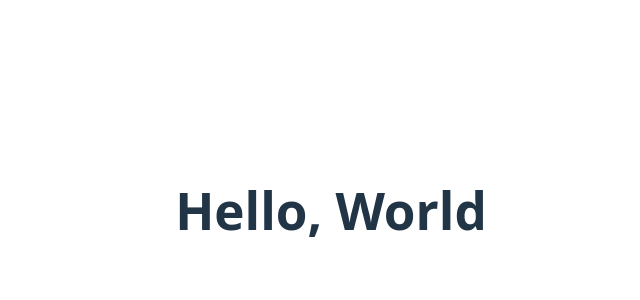
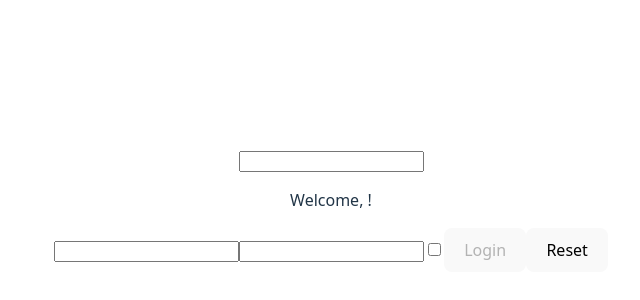
Before and after one commit to Gianki98/eserciziReact, a React (Vite) app in the folder primo-progetto/: page / in a window 1280 px wide. Shown: the part 190-490 px from the top of the page, without its empty margins (309-949 px from the left). Built offline with nearby package versions, Linux system fonts and the light colour scheme.

Commit message:
Caricato esercizio controlled form

```diff
--- a/primo-progetto/src/App.jsx
+++ b/primo-progetto/src/App.jsx
@@ -1,10 +1,16 @@
 import "./App.css";
-import Saluto from "./components/saluto.jsx";
+import InteractiveWelcome from "./components/InteractiveWelcome.jsx";
+import Login from "./components/Login.jsx";
 
 function App() {
+  const handleLogin = (loginData) => {
+    console.log("Login data:", loginData);
+  };
+
   return (
     <>
-      <Saluto />
+      <InteractiveWelcome />
+      <Login onLogin={handleLogin} />
     </>
   );
 }
--- /dev/null
+++ b/primo-progetto/src/components/InteractiveWelcome.jsx
@@ -0,0 +1,18 @@
+import { useState } from "react";
+import Welcome from "./Welcome";
+
+function InteractiveWelcome() {
+  const [value, setValue] = useState("");
+  return (
+    <>
+      <input
+        value={value}
+        onChange={(e) => setValue(e.target.value)}
+        type="text"
+      />
+      <Welcome name={value} />
+    </>
+  );
+}
+
+export default InteractiveWelcome;
--- /dev/null
+++ b/primo-progetto/src/components/Login.jsx
@@ -0,0 +1,52 @@
+import { useState } from "react";
+
+function Login({ onLogin }) {
+  const [username, setUsername] = useState("");
+  const [password, setPassword] = useState("");
+  const [remember, setRemember] = useState(false);
+
+
+  const handleSubmit = (e) => {
+    e.preventDefault();
+    onLogin({
+      username: username,
+      password: password,
+      remember: remember
+    });
+  };
+
+
+  const handleReset = () => {
+    setUsername("");
+    setPassword("");
+    setRemember(false);
+  };
+
+  return (
+    <form onSubmit={handleSubmit}>
+      <input
+        type="text"
+        value={username}
+        onChange={(e) => setUsername(e.target.value)}
+      />
+      <input
+        type="password"
+        value={password}
+        onChange={(e) => setPassword(e.target.value)}
+      />
+      <input
+        type="checkbox"
+        checked={remember}
+        onChange={(e) => setRemember(e.target.checked)}
+      />
+      <button type="submit" disabled={!username || !password}>
+        Login
+      </button>
+      <button type="button" onClick={handleReset}>
+        Reset
+      </button>
+    </form>
+  );
+}
+
+export default Login;
--- /dev/null
+++ b/primo-progetto/src/components/Welcome.jsx
@@ -0,0 +1,9 @@
+function Welcome({name}) {
+  return (
+    <>
+      <p>Welcome, {name}!</p>
+    </>
+  );
+}
+
+export default Welcome;
--- a/primo-progetto/src/components/saluto.jsx
+++ /dev/null
@@ -1,9 +0,0 @@
-function Saluto() {
-  return (
-    <>
-      <h1>Hello, World</h1>
-    </>
-  );
-}
-
-export default Saluto;
```
